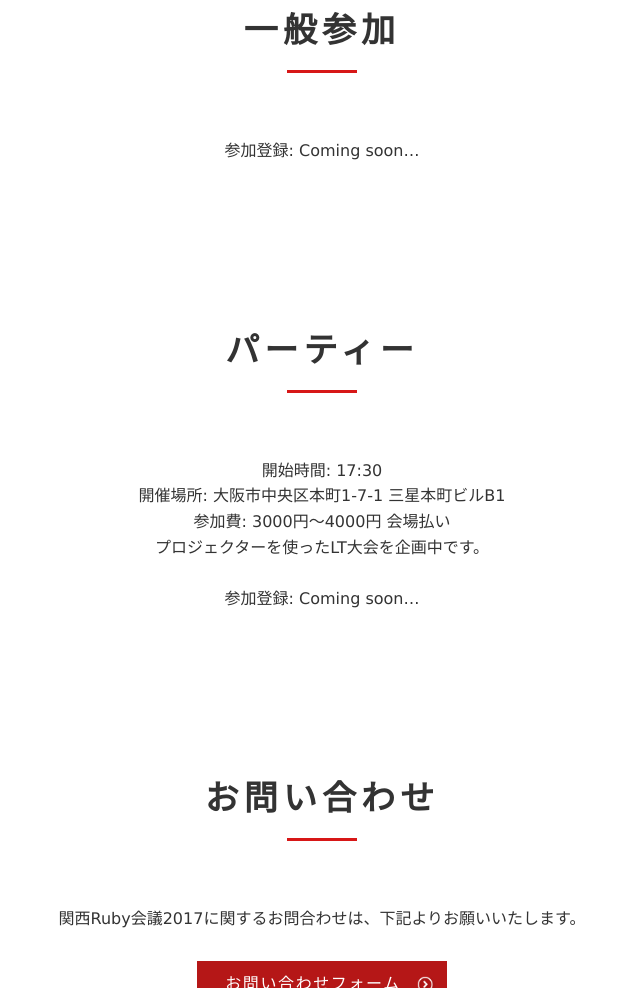
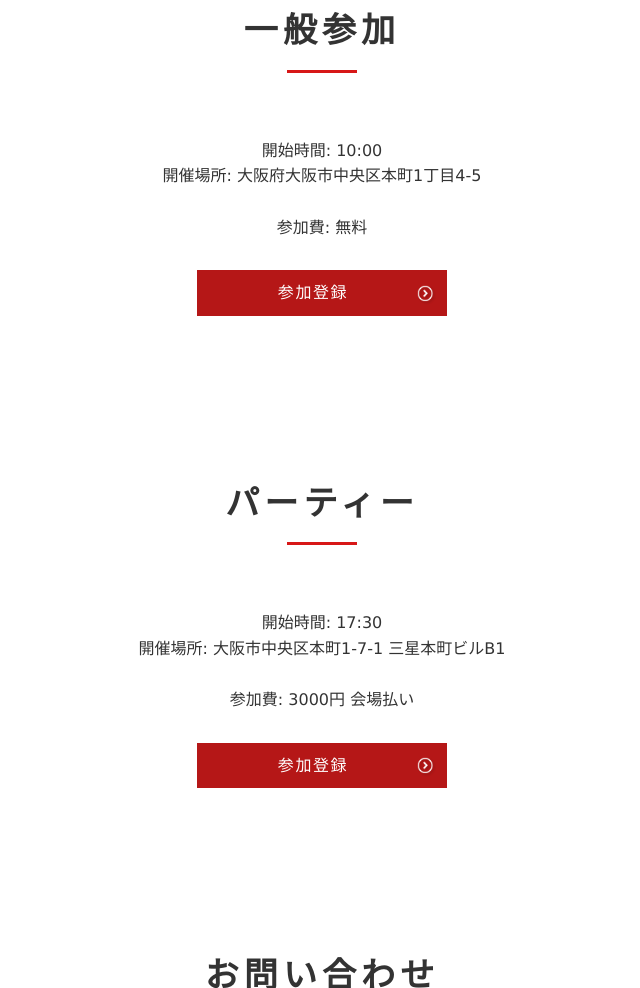
Before and after one commit to rubykansai/kansai2017, a website: page docs/index.html in a window 1280 px wide. Shown: the part 4591-5579 px from the top of the page, without its empty margins (318-958 px from the left). Drawn offline with Linux system fonts and the light colour scheme.

Commit message:
Add registration to ippan and party

```diff
--- a/docs/index.html
+++ b/docs/index.html
@@ -216,19 +216,28 @@
          <div class="ippan content_box">
           <div class="centering">
             <h3 class="ja_ttl under_bar">一般参加</h3>
-            <p class="txt">参加登録: Coming soon…</p>
+            <div class="txt">
+              <p>開始時間: 10:00</p>
+              <p>開催場所: 大阪府大阪市中央区本町1丁目4-5</p><br/>
+              <p>参加費: 無料</p>
+            </div>
+            <div class="btn">
+              <a href="https://rubykansai.doorkeeper.jp/events/59706" target="_blank" class="basic">参加登録</a>
+            </div><!-- /.btn -->
           </div><!-- /.centering -->
         </div><!-- /.ippan -->
 
          <div class="party content_box">
           <div class="centering">
             <h3 class="ja_ttl under_bar">パーティー</h3>
-            <p class="txt">開始時間: 17:30</p>
-            <p class="txt">開催場所: 大阪市中央区本町1-7-1 三星本町ビルB1</p>
-            <p class="txt">参加費: 3000円〜4000円 会場払い</p>
-            <p class="txt">プロジェクターを使ったLT大会を企画中です。</p>
-            <br/>
-            <p class="txt">参加登録: Coming soon…</p>
+            <div class="txt">
+              <p>開始時間: 17:30</p>
+              <p>開催場所: 大阪市中央区本町1-7-1 三星本町ビルB1</p><br/>
+              <p>参加費: 3000円 会場払い</p>
+            </div>
+            <div class="btn">
+              <a href="https://rubykansai.doorkeeper.jp/events/59707" target="_blank" class="basic">参加登録</a>
+            </div><!-- /.btn -->
           </div><!-- /.centering -->
         </div><!-- /.party -->
 
```
